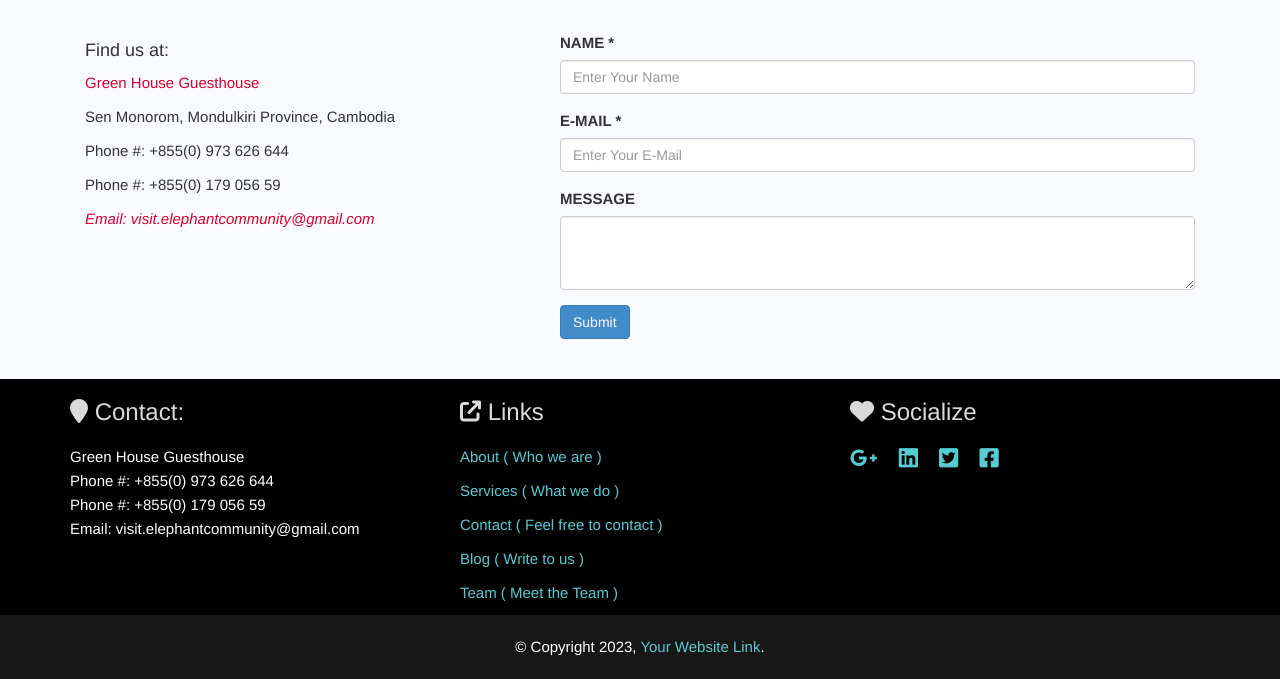
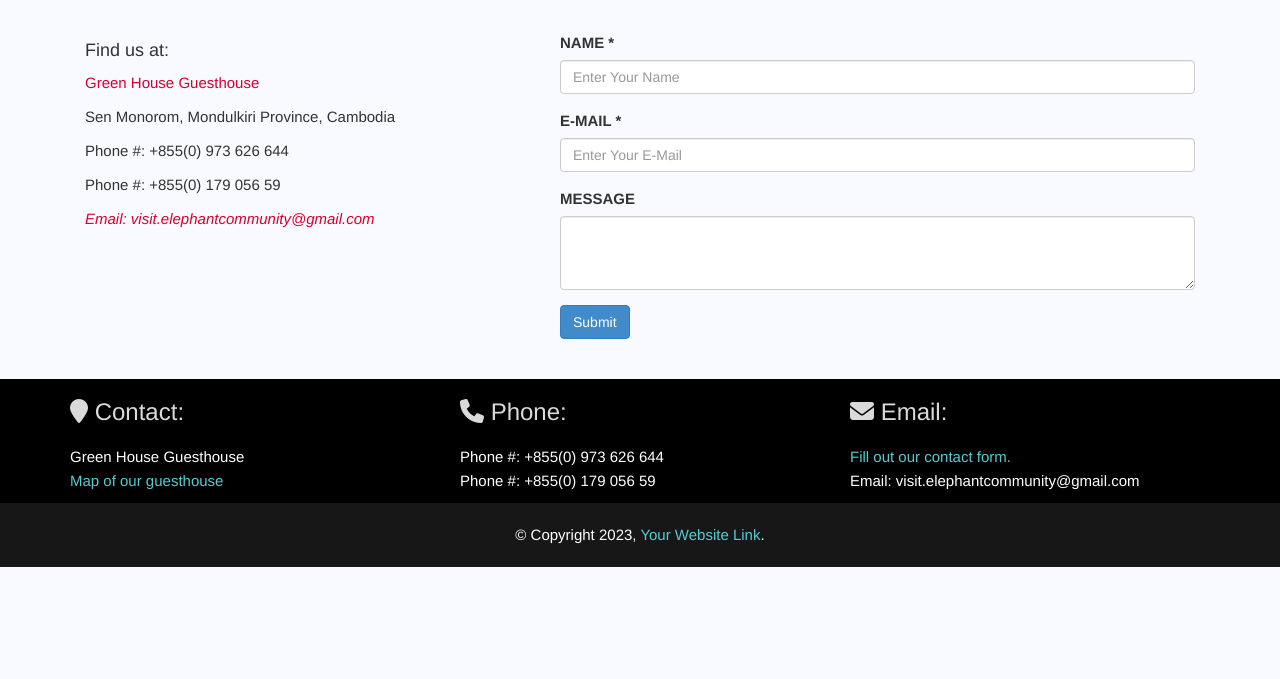
Before and after one commit to yong-lim/greenhouse, a Jekyll site: the page built from _pages/contact.html, in a window 1280 px wide. Shown: the part 551-1230 px from the top of the page. Built offline with Jekyll 4.4.1, drawn with Linux system fonts in a browser that asks for light colours; after the commit the page ends 1118 px from its top, so only the background shows below that.

Commit message:
Add phone and email icons and spread out the footer info

```diff
--- a/_includes/footer.html
+++ b/_includes/footer.html
@@ -6,46 +6,22 @@
         <h3><i class="fa fa-map-marker"></i> Contact:</h3>
         <p class="footer-contact">
           {{ site.company_name }} <br>
-          Phone #: {{ site.telephone_number1 }} <br>
-          Phone #: {{ site.telephone_number2 }} <br>
-          Email: {{ site.company_email }}<br>
+          <a href="/contact">Map of our guesthouse</a>
         </p>
       </div>
       <div class="col-md-4">
-        <h3><i class="fa fa-external-link"></i> Links</h3>
-        <p><a href="/about"> About ( Who we are )</a></p>
-        <p><a href="/about"> Services ( What we do )</a></p>
-        <p><a href="/contact"> Contact ( Feel free to contact )</a></p>
-        <p><a href="/blog"> Blog ( Write to us )</a></p>
-        <p><a href="/team"> Team ( Meet the Team )</a></p>
+        <h3><i class="fa fa-phone"></i> Phone:</h3>
+        <p class="footer-contact">
+          Phone #: {{ site.telephone_number1 }} <br>
+          Phone #: {{ site.telephone_number2 }} <br>
+        </p>
       </div>
       <div class="col-md-4">
-        <h3><i class="fa fa-heart"></i> Socialize</h3>
-        <div id="social-icons">
-          {% if site.googleplus_link %}
-            <a href="{{ site.googleplus_link }}" class="btn-group google-plus">
-              <i class="fa-brands fa-google-plus-g"></i>
-            </a>
-          {% endif %}
-
-          {% if site.linkedin_link %}
-            <a href="{{ site.linkedin_link }}" class="btn-group linkedin">
-              <i class="fa-brands fa-linkedin"></i>
-            </a>
-          {% endif %}
-
-          {% if site.facebook_link %}
-            <a href="{{ site.twitter_link }}" class="btn-group twitter">
-              <i class="fa-brands fa-square-twitter"></i>
-            </a>
-          {% endif %}
-
-          {% if site.facebook_link %}
-            <a href="{{ site.facebook_link }}" class="btn-group facebook">
-              <i class="fa-brands fa-square-facebook"></i>
-            </a>
-          {% endif %}
-        </div>
+        <h3><i class="fa fa-envelope"></i> Email:</h3>
+        <p class="footer-contact">
+        <a href="/contact">Fill out our contact form.</a><br>
+          Email: {{ site.company_email }}<br>
+        </p>
       </div>
     </div>
   </div>
--- a/_pages/contact.html
+++ b/_pages/contact.html
@@ -20,7 +20,6 @@ published: true
         <p>{{ site.address_line }}</p>
         <p>Phone #: {{ site.telephone_number1 }}</p>
         <p>Phone #: {{ site.telephone_number2 }}</p>
-
         <em class="block-author">Email: {{ site.company_email }}</em> <br>
         <br>
 
```
